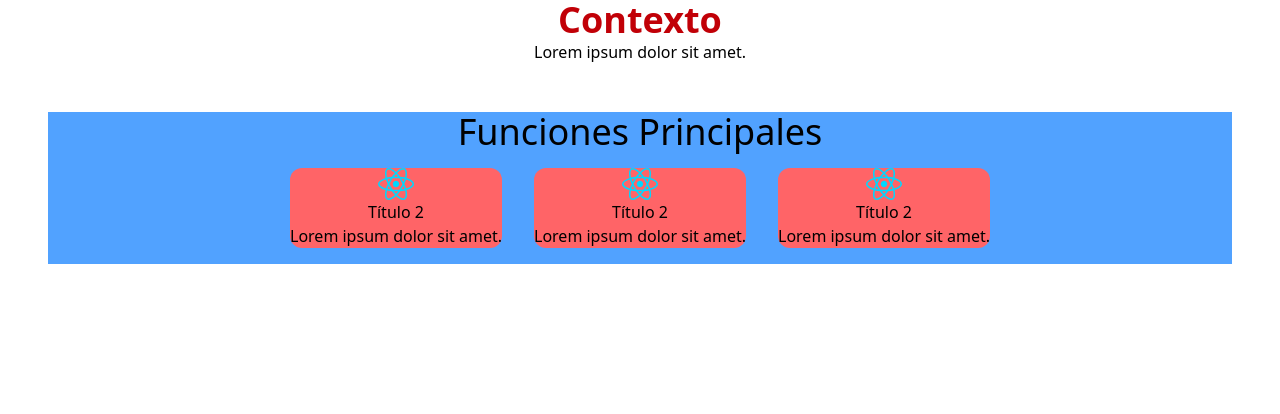
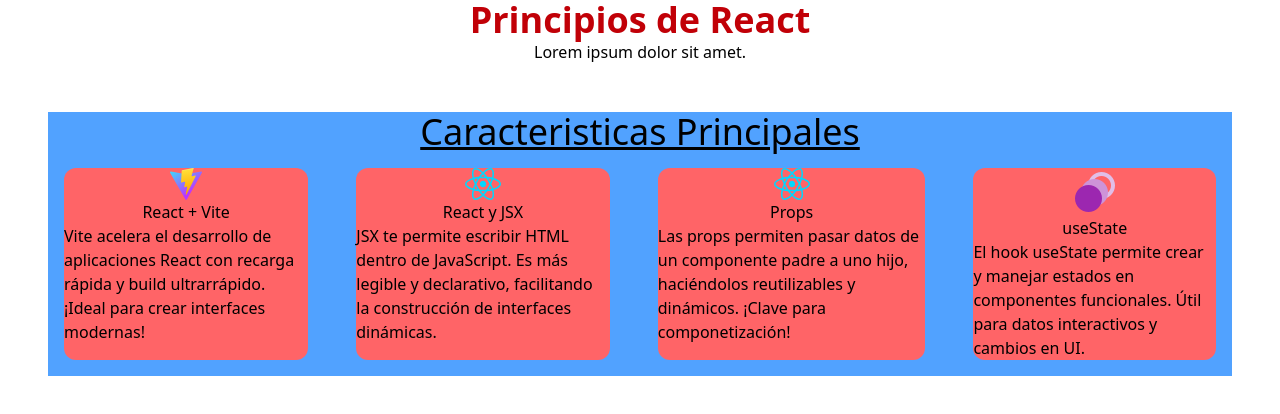
Before and after one commit to kemtch19/practice-react-1, a React (Vite) app: page / in a window 1280 px wide. Shown: the top 414 px of the page. Built offline with nearby package versions, Linux system fonts and the light colour scheme.

Commit message:
chore: Add CARDS_OBJECTS data file and update CoreConcepts component to use props

```diff
--- a/src/App.jsx
+++ b/src/App.jsx
@@ -1,13 +1,9 @@
+import { CARDS_OBJECTS } from "./data";
+
 const myReactTitles = [
   "Bases de React",
-  "Componentes",
-  "Propiedades",
-  "Estados",
-  "Contexto",
-  "Hooks",
-  "Render Props",
-  "Error Boundaries",
-  "Portales",
+  "Principios de React",
+  "Fundamentos de React",
 ];
 
 function getNumberRandoms(min, max) {
@@ -28,13 +24,13 @@
   );
 }
 
-function CoreConcepts() {
+function CoreConcepts(props) {
   return (
     <>
       <div className="m-4 flex flex-col items-center bg-red-400 rounded-xl">
-        <img src="./react.svg" alt="Imagen de React" />
-        <h2>Título 2</h2>
-        <p>Lorem ipsum dolor sit amet.</p>
+        <img src={props.src} alt="Imagen de vite" />
+        <h2>{props.title}</h2>
+        <p className="flex wrap-break-word">{props.description}</p>
       </div>
     </>
   );
@@ -45,11 +41,28 @@
     <>
       <Header />
       <section className="flex flex-col items-center justify-center bg-blue-400 m-12">
-        <h2 className="text-4xl">Funciones Principales</h2>
-        <div className="flex flex-row">
-          <CoreConcepts />
-          <CoreConcepts />
-          <CoreConcepts />
+        <h2 className="text-4xl underline">Caracteristicas Principales</h2>
+        <div className="flex flex-row justify-center gap-4">
+          <CoreConcepts
+            src={CARDS_OBJECTS[0].src}
+            title={CARDS_OBJECTS[0].title}
+            description={CARDS_OBJECTS[0].description}
+          />
+          <CoreConcepts
+            src={CARDS_OBJECTS[1].src}
+            title={CARDS_OBJECTS[1].title}
+            description={CARDS_OBJECTS[1].description}
+          />
+          <CoreConcepts
+            src={CARDS_OBJECTS[2].src}
+            title={CARDS_OBJECTS[2].title}
+            description={CARDS_OBJECTS[2].description}
+          />
+          <CoreConcepts
+            src={CARDS_OBJECTS[3].src}
+            title={CARDS_OBJECTS[3].title}
+            description={CARDS_OBJECTS[3].description}
+          />
         </div>
       </section>
       <main></main>
--- /dev/null
+++ b/src/data.js
@@ -0,0 +1,30 @@
+import viteImage from "/vite.svg";
+import reactImage from "/react.svg";
+import stateImage from "/Estados.png";
+
+export const CARDS_OBJECTS = [
+  {
+    src: viteImage,
+    title: "React + Vite",
+    description:
+      "Vite acelera el desarrollo de aplicaciones React con recarga rápida y build ultrarrápido. ¡Ideal para crear interfaces modernas!",
+  },
+  {
+    src: reactImage,
+    title: "React y JSX",
+    description:
+      "JSX te permite escribir HTML dentro de JavaScript. Es más legible y declarativo, facilitando la construcción de interfaces dinámicas.",
+  },
+  {
+    src: reactImage,
+    title: "Props",
+    description:
+      "Las props permiten pasar datos de un componente padre a uno hijo, haciéndolos reutilizables y dinámicos. ¡Clave para componetización!",
+  },
+  {
+    src: stateImage,
+    title: "useState",
+    description:
+      "El hook useState permite crear y manejar estados en componentes funcionales. Útil para datos interactivos y cambios en UI.",
+  },
+];
```
Also changed, not shown: public/Estados.png (added).
